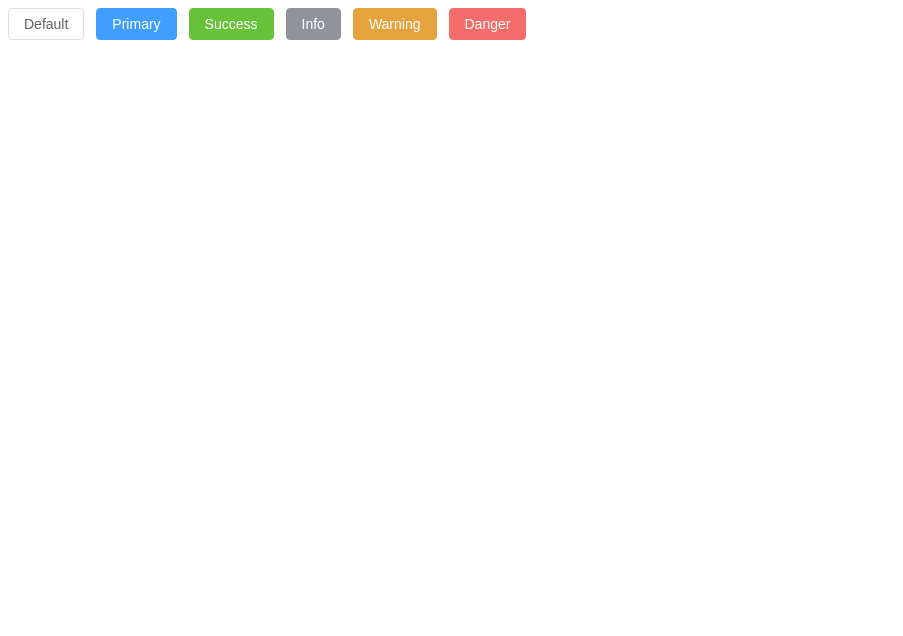
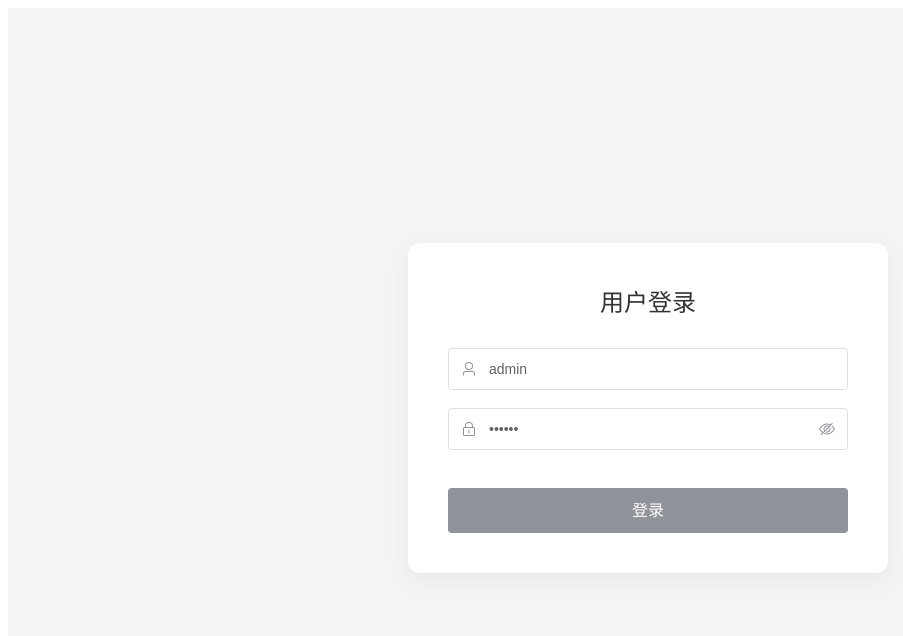
Before and after one commit to daozaixi/vue-adminbase, a Vue app: page /login in a window 1280 px wide. Shown: the top 636 px of the page, without its empty margins (0-903 px from the left). Built offline with nearby package versions, Linux system fonts and the light colour scheme.

Commit message:
登录接口模拟

```diff
--- a/src/App.vue
+++ b/src/App.vue
@@ -1,25 +1,7 @@
-<script setup>
-import {
-  Check,
-  Delete,
-  Edit,
-  Message,
-  Search,
-  Star,
-} from '@element-plus/icons-vue'
-</script>
+<script setup></script>
 
 <template>
-  <div class="mb-4">
-    <el-button>Default</el-button>
-    <el-button type="primary">Primary</el-button>
-    <el-button type="success">Success</el-button>
-    <el-button type="info">Info</el-button>
-    <el-button type="warning">Warning</el-button>
-    <el-button type="danger">Danger</el-button>
-  </div>
+  <router-view></router-view>
 </template>
 
-<style scoped>
-
-</style>
+<style scoped></style>
--- /dev/null
+++ b/src/api/user.js
@@ -0,0 +1,16 @@
+import request from "@/utils/request"; // axios实例
+
+export function login(data) {
+  return request({
+    url: "/login",
+    method: "post",
+    data,
+  });
+}
+
+export function getUserInfo() {
+  return request({
+    url: "/api/user/info",
+    method: "get",
+  });
+}
--- /dev/null
+++ b/src/mock/index.js
@@ -0,0 +1,26 @@
+import Mock from "mockjs";
+
+// 模拟登录接口
+Mock.mock("/api/login", "post", (options) => {
+  const { username, password } = JSON.parse(options.body);
+
+  if (username === "admin" && password === "123456") {
+    return {
+      code: 200,
+      message: "登录成功",
+      data: {
+        token: "mock-token-" + Date.now(),
+        userInfo: {
+          username: "admin",
+          nickname: "管理员",
+          avatar: "https://example.com/avatar.jpg",
+        },
+      },
+    };
+  }
+
+  return {
+    code: 401,
+    message: "用户名或密码错误",
+  };
+});
--- /dev/null
+++ b/src/router/index.js
@@ -0,0 +1,31 @@
+import { createRouter, createWebHistory } from "vue-router";
+import { useUserStore } from "../stores/user";
+
+const router = createRouter({
+  history: createWebHistory(),
+  routes: [
+    {
+      path: "/login",
+      name: "Login",
+      component: () => import("@/view/login/index.vue"),
+    },
+    {
+      path: "/",
+      name: "Home",
+      component: () => import("../view/home/index.vue"),
+      meta: { requiresAuth: true },
+    },
+  ],
+});
+
+router.beforeEach((to, from, next) => {
+  const userStore = useUserStore();
+
+  if (to.meta.requiresAuth && !userStore.token) {
+    next("/login");
+  } else {
+    next();
+  }
+});
+
+export default router;
--- /dev/null
+++ b/src/stores/user.js
@@ -0,0 +1,44 @@
+import { defineStore } from "pinia";
+import { ref } from "vue";
+import { login } from "@/api/user";
+import { ElMessage } from "element-plus";
+
+export const useUserStore = defineStore("user", () => {
+  const token = ref(localStorage.getItem("token") || "");
+  const userInfo = ref(JSON.parse(localStorage.getItem("userInfo") || "{}"));
+  const loading = ref(false);
+
+  const loginAction = async (loginForm) => {
+    loading.value = true;
+    try {
+      const res = await login(loginForm);
+      token.value = res.data.token;
+      userInfo.value = res.data.userInfo;
+
+      // 保存到本地存储
+      localStorage.setItem("token", res.data.token);
+      localStorage.setItem("userInfo", JSON.stringify(res.data.userInfo));
+
+      return Promise.resolve(res);
+    } catch (error) {
+      return Promise.reject(error);
+    } finally {
+      loading.value = false;
+    }
+  };
+
+  const logout = () => {
+    token.value = "";
+    userInfo.value = {};
+    localStorage.removeItem("token");
+    localStorage.removeItem("userInfo");
+  };
+
+  return {
+    token,
+    userInfo,
+    loading,
+    loginAction,
+    logout,
+  };
+});
--- /dev/null
+++ b/src/utils/request.js
@@ -0,0 +1,26 @@
+import axios from "axios";
+import { ElMessage } from "element-plus";
+
+const service = axios.create({
+  baseURL: "/api",
+  timeout: 5000,
+});
+
+// 响应拦截器
+service.interceptors.response.use(
+  (response) => {
+    const res = response.data;
+    if (res.code === 200) {
+      return res;
+    }
+
+    ElMessage.error(res.message || "请求失败");
+    return Promise.reject(res);
+  },
+  (error) => {
+    ElMessage.error(error.message || "网络错误");
+    return Promise.reject(error);
+  }
+);
+
+export default service;
--- /dev/null
+++ b/src/view/home/index.vue
@@ -0,0 +1,5 @@
+<script setup></script>
+
+<template>Home</template>
+
+<style scoped></style>
--- /dev/null
+++ b/src/view/login/index.vue
@@ -0,0 +1,196 @@
+<script setup>
+  import { ref, reactive } from "vue";
+  import { useRouter } from "vue-router";
+  import { useUserStore } from "@/stores/user";
+  import { ElMessage } from "element-plus";
+  import { User, Lock, View, Hide } from "@element-plus/icons-vue";
+
+  const router = useRouter();
+  const userStore = useUserStore();
+  const formRef = ref(null);
+  const passwordVisible = ref(false);
+
+  const loginForm = reactive({
+    username: "admin",
+    password: "123456",
+  });
+
+  const rules = {
+    username: [
+      { required: true, message: "请输入用户名", trigger: "blur" },
+      { min: 3, max: 20, message: "长度在 3 到 20 个字符", trigger: "blur" },
+    ],
+    password: [
+      { required: true, message: "请输入密码", trigger: "blur" },
+      { min: 6, max: 20, message: "长度在 6 到 20 个字符", trigger: "blur" },
+    ],
+  };
+
+  const handleLogin = async () => {
+    if (!formRef.value) return;
+
+    try {
+      await formRef.value.validate();
+      await userStore.loginAction(loginForm);
+      ElMessage.success("登录成功");
+      router.push("/");
+    } catch (error) {
+      console.error("登录失败:", error);
+    }
+  };
+
+  const togglePasswordVisible = () => {
+    passwordVisible.value = !passwordVisible.value;
+  };
+</script>
+
+<template>
+  <div class="login-container">
+    <el-form ref="formRef" :model="loginForm" :rules="rules" class="login-form">
+      <div class="title-container">
+        <h3 class="title">用户登录</h3>
+      </div>
+
+      <el-form-item prop="username">
+        <el-icon class="svg-container">
+          <User />
+        </el-icon>
+        <el-input
+          v-model="loginForm.username"
+          placeholder="用户名: admin"
+          name="username"
+          type="text"
+          aria-label="username"
+        />
+      </el-form-item>
+
+      <el-form-item prop="password">
+        <el-icon class="svg-container">
+          <Lock />
+        </el-icon>
+        <el-input
+          v-model="loginForm.password"
+          :type="passwordVisible ? 'text' : 'password'"
+          placeholder="密码: 123456"
+          name="password"
+          aria-label="password"
+        />
+        <el-icon class="show-pwd" @click="togglePasswordVisible">
+          <View v-if="passwordVisible" />
+          <Hide v-else />
+        </el-icon>
+      </el-form-item>
+
+      <el-button
+        :loading="userStore.loading"
+        type="primary"
+        class="login-button"
+        @click="handleLogin"
+      >
+        {{ userStore.loading ? "登录中..." : "登录" }}
+      </el-button>
+    </el-form>
+  </div>
+</template>
+
+<style scoped>
+  /* 调整容器样式 */
+  .login-container {
+    height: 100vh;
+    width: 100vw;
+    background-color: #f3f4f6;
+    display: flex;
+    align-items: center;
+    justify-content: center;
+  }
+
+  .login-form {
+    width: 400px;
+    padding: 40px;
+    background: white;
+    border-radius: 12px;
+    box-shadow: 0 8px 24px rgba(0, 0, 0, 0.05);
+  }
+
+  /* 调整表单项样式 */
+  :deep(.el-form-item) {
+    position: relative;
+    border: 1px solid #dcdfe6;
+    border-radius: 4px;
+    background: white;
+  }
+
+  /* 调整输入框容器样式 */
+  :deep(.el-input) {
+    width: 100%;
+  }
+
+  :deep(.el-input__wrapper) {
+    padding: 0;
+    box-shadow: none !important;
+    background: transparent;
+  }
+
+  :deep(.el-input__inner) {
+    height: 40px;
+    line-height: 40px;
+    padding-left: 40px !important; /* 为图标留出空间 */
+  }
+
+  /* 调整图标容器样式 */
+  .svg-container {
+    position: absolute;
+    left: 12px;
+    top: 50%;
+    transform: translateY(-50%);
+    color: #909399;
+    z-index: 1;
+    font-size: 16px;
+    display: inline-flex;
+    align-items: center;
+    justify-content: center;
+  }
+
+  /* 调整密码显示图标样式 */
+  .show-pwd {
+    position: absolute;
+    right: 12px;
+    top: 50%;
+    transform: translateY(-50%);
+    color: #909399;
+    cursor: pointer;
+    z-index: 1;
+    font-size: 16px;
+  }
+
+  /* 调整标题样式 */
+  .title-container {
+    text-align: center;
+    margin-bottom: 30px;
+  }
+
+  .title {
+    font-size: 24px;
+    color: #333;
+    margin: 0;
+    font-weight: 500;
+  }
+
+  /* 调整按钮样式 */
+  .login-button {
+    width: 100%;
+    margin-top: 20px;
+    background: #909399;
+    border: none;
+    padding: 12px;
+    height: 45px;
+    font-size: 16px;
+    border-radius: 4px;
+    cursor: pointer;
+    transition: opacity 0.3s;
+  }
+
+  .login-button:hover {
+    opacity: 0.9;
+  }
+</style>
--- a/vite.config.js
+++ b/vite.config.js
@@ -1,7 +1,13 @@
-import { defineConfig } from 'vite'
-import vue from '@vitejs/plugin-vue'
+import { defineConfig } from "vite";
+import vue from "@vitejs/plugin-vue";
+import path from "path";
 
-// https://vite.dev/config/
+// https://vitejs.dev/config/
 export default defineConfig({
   plugins: [vue()],
-})
+  resolve: {
+    alias: {
+      "@": path.resolve(__dirname, "src"),
+    },
+  },
+});
```
Also changed, not shown: package.json (+7 -1 lines), src/main.js (+13 -7 lines), 1 other file (tests, documents, lock files or other folders).
